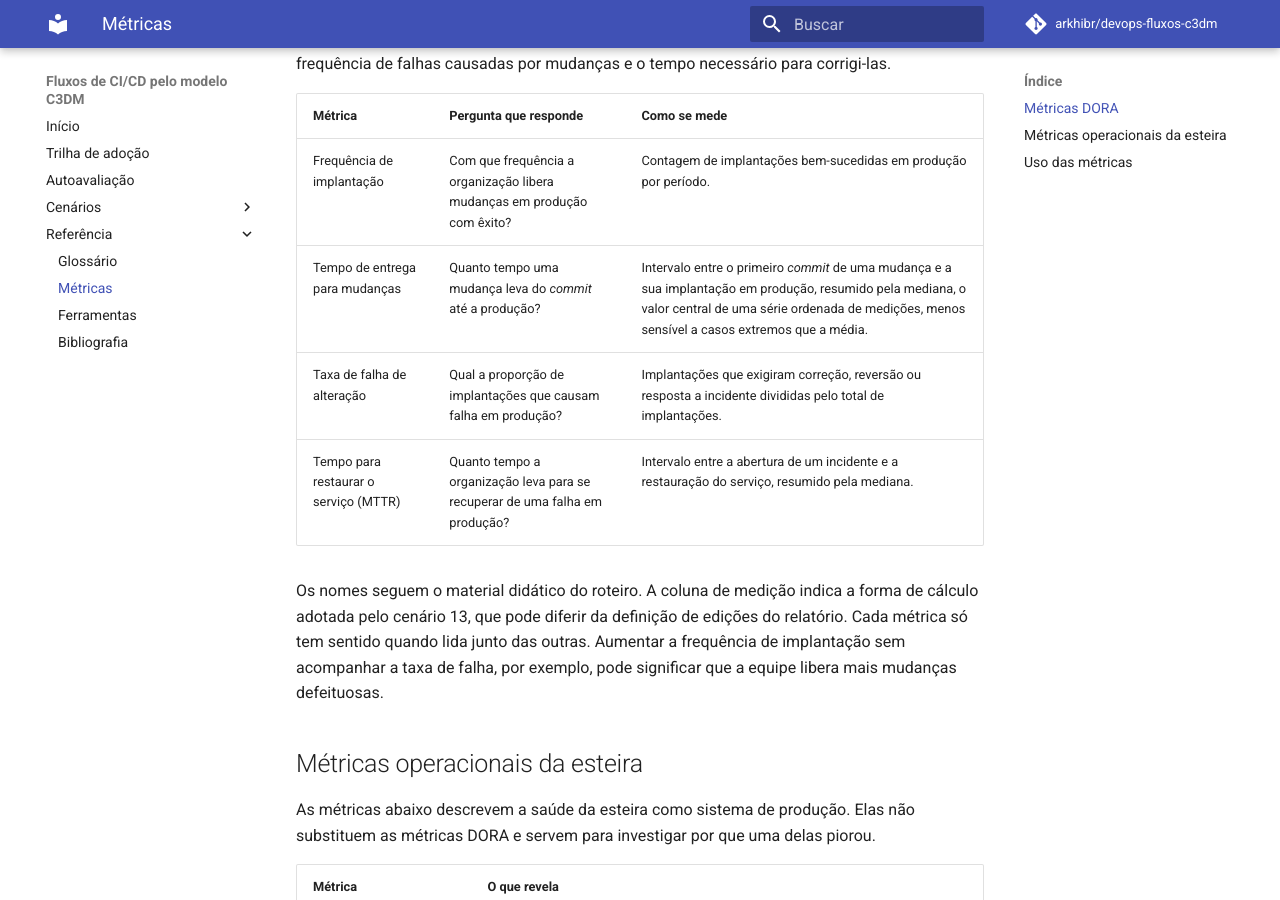
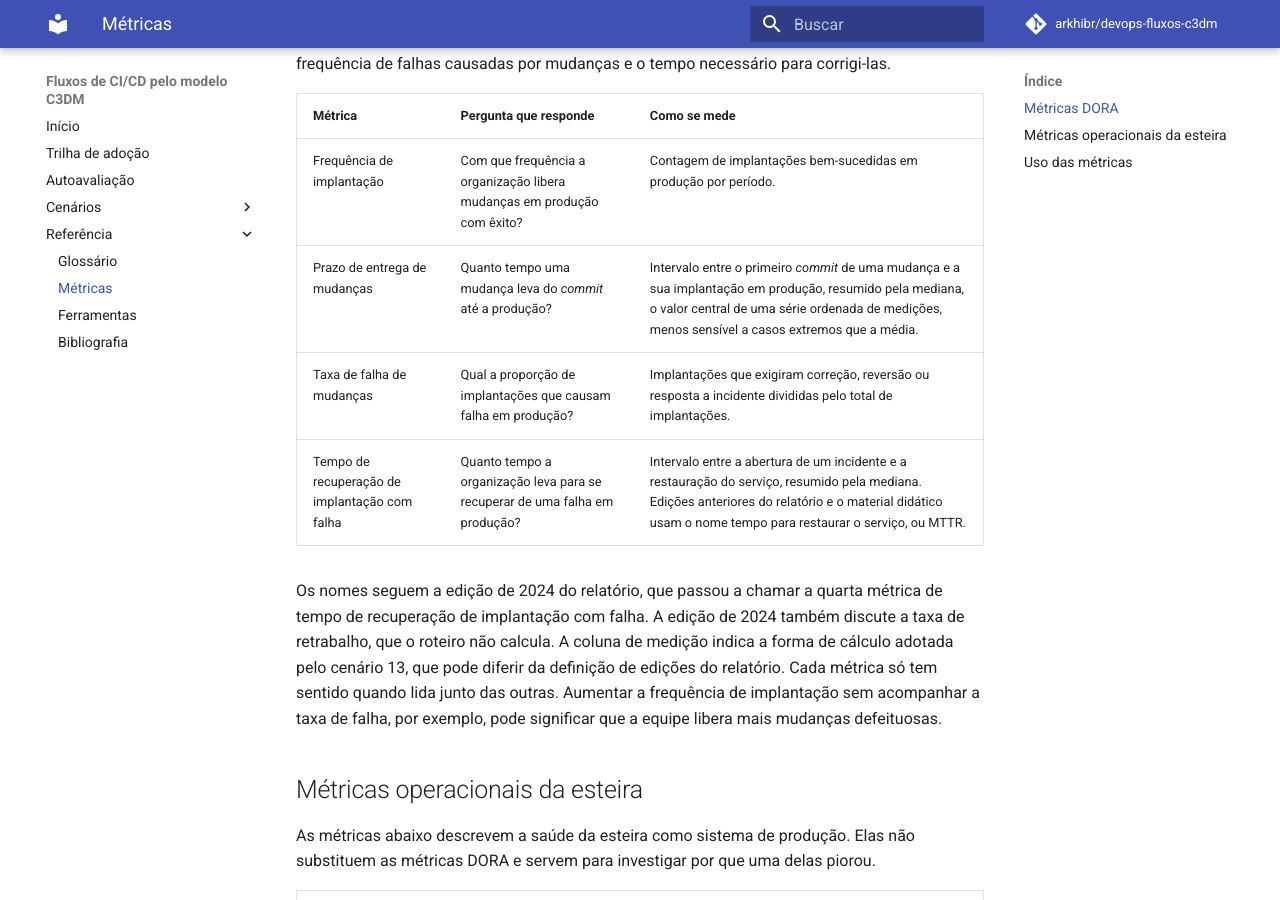
Before and after one commit to arkhibr/devops-fluxos-c3dm, an MkDocs documentation site: the page built from docs/referencia/metricas.md, in a window 1280 px wide and 900 px high, scrolled down 552 px. Built offline with MkDocs 1.6.1 and Material for MkDocs 9.7.7, drawn with Linux system fonts in a browser that asks for light colours; comment, search, counter and statistics services are not loaded.

Commit message:
fix(portal): nomes das métricas da edição 2024, origem dos cenários 06 e 07 e ajustes de glossário
Co-Authored-By: Claude Opus 5.5 <noreply@anthropic.com>

```diff
--- a/docs/referencia/metricas.md
+++ b/docs/referencia/metricas.md
@@ -9,11 +9,11 @@ As quatro métricas medem a velocidade e a estabilidade da entrega. As duas prim
 | Métrica | Pergunta que responde | Como se mede |
 | --- | --- | --- |
 | Frequência de implantação | Com que frequência a organização libera mudanças em produção com êxito? | Contagem de implantações bem-sucedidas em produção por período. |
-| Tempo de entrega para mudanças | Quanto tempo uma mudança leva do *commit* até a produção? | Intervalo entre o primeiro *commit* de uma mudança e a sua implantação em produção, resumido pela mediana, o valor central de uma série ordenada de medições, menos sensível a casos extremos que a média. |
-| Taxa de falha de alteração | Qual a proporção de implantações que causam falha em produção? | Implantações que exigiram correção, reversão ou resposta a incidente divididas pelo total de implantações. |
-| Tempo para restaurar o serviço (MTTR) | Quanto tempo a organização leva para se recuperar de uma falha em produção? | Intervalo entre a abertura de um incidente e a restauração do serviço, resumido pela mediana. |
+| Prazo de entrega de mudanças | Quanto tempo uma mudança leva do *commit* até a produção? | Intervalo entre o primeiro *commit* de uma mudança e a sua implantação em produção, resumido pela mediana, o valor central de uma série ordenada de medições, menos sensível a casos extremos que a média. |
+| Taxa de falha de mudanças | Qual a proporção de implantações que causam falha em produção? | Implantações que exigiram correção, reversão ou resposta a incidente divididas pelo total de implantações. |
+| Tempo de recuperação de implantação com falha | Quanto tempo a organização leva para se recuperar de uma falha em produção? | Intervalo entre a abertura de um incidente e a restauração do serviço, resumido pela mediana. Edições anteriores do relatório e o material didático usam o nome tempo para restaurar o serviço, ou MTTR. |
 
-Os nomes seguem o material didático do roteiro. A coluna de medição indica a forma de cálculo adotada pelo cenário 13, que pode diferir da definição de edições do relatório. Cada métrica só tem sentido quando lida junto das outras. Aumentar a frequência de implantação sem acompanhar a taxa de falha, por exemplo, pode significar que a equipe libera mais mudanças defeituosas.
+Os nomes seguem a edição de 2024 do relatório, que passou a chamar a quarta métrica de tempo de recuperação de implantação com falha. A edição de 2024 também discute a taxa de retrabalho, que o roteiro não calcula. A coluna de medição indica a forma de cálculo adotada pelo cenário 13, que pode diferir da definição de edições do relatório. Cada métrica só tem sentido quando lida junto das outras. Aumentar a frequência de implantação sem acompanhar a taxa de falha, por exemplo, pode significar que a equipe libera mais mudanças defeituosas.
 
 ## Métricas operacionais da esteira
 
```
Also changed, not shown: docs/autoavaliacao.md (+2 -2 lines), docs/referencia/glossario.md (+2 -2 lines), docs/trilha.md (+1 -1 lines).
